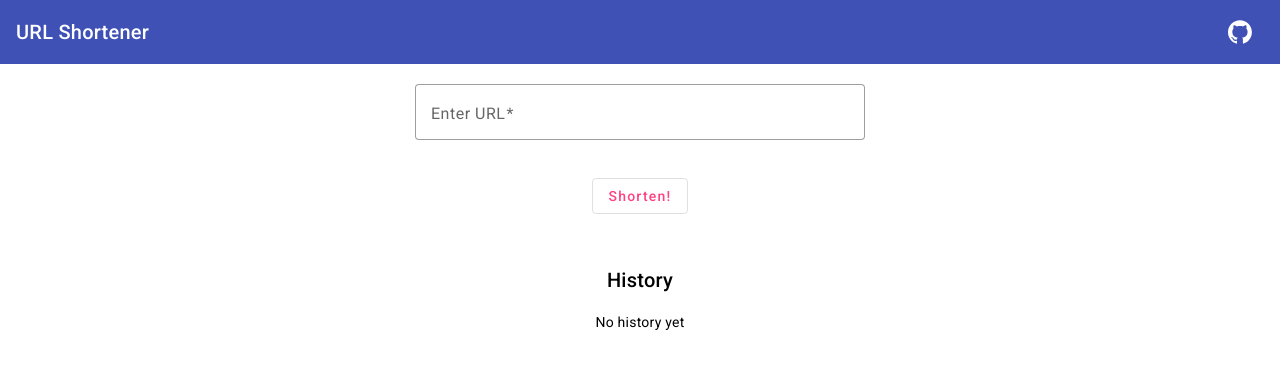
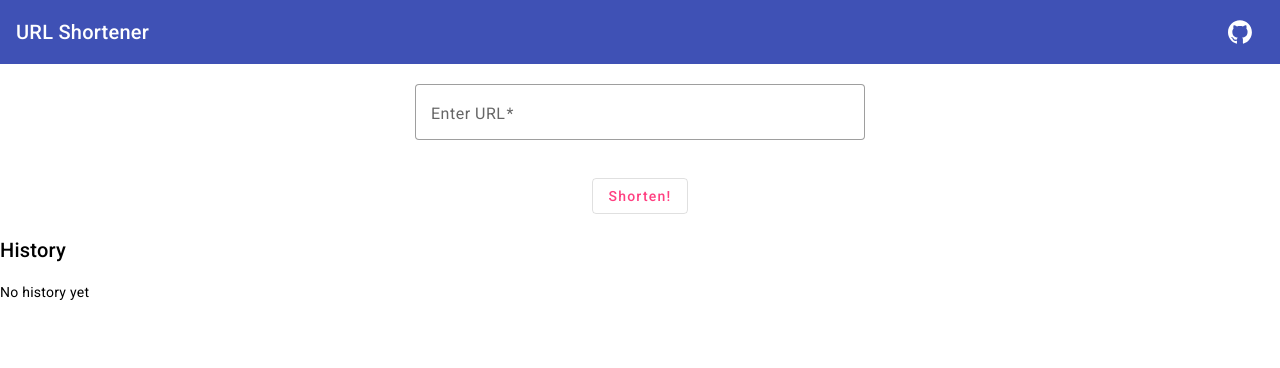
Before and after one commit to MiguelHigueraDev/url-shortener, an Angular app in the folder frontend/: page / in a window 1280 px wide. Shown: the top 368 px of the page. Built offline with nearby package versions, Linux system fonts and the light colour scheme.

Commit message:
fix(frontend, history): fix copy to clipboard

```diff
--- a/frontend/src/app/components/history/history.component.html
+++ b/frontend/src/app/components/history/history.component.html
@@ -1,17 +1,19 @@
-<div class="card">
+<div class="history-container">
     <mat-card-content>
         <h2>History</h2>
         @if (history.length === 0) {
             <p>No history yet</p>
         } @else {
             @for (item of history; track $index) {
+                <section class="history-cards">
                     <mat-card class="history-card">
                         <p class="original-url">Original URL</p>
                         <a class="url" href="{{item.originalUrl}}" target="_blank" style="display: block; margin-bottom: 6px;">{{item.originalUrl}}</a>
                         <p class="short-url">Short URL</p>
                         <a class="url" href="{{item.shortenedUrl}}" target="_blank" style="display: block; margin-bottom: 6px;">{{item.shortenedUrl}}</a>
-                    <button mat-raised-button color="accent">Copy</button>
+                        <button mat-raised-button color="accent" (click)="copyShortUrl(item.shortenedUrl)">Copy</button>
                     </mat-card>
+                </section>
             }
         }
     </mat-card-content>
--- a/frontend/src/app/components/history/history.component.ts
+++ b/frontend/src/app/components/history/history.component.ts
@@ -22,4 +22,8 @@ export class HistoryComponent implements OnInit {
     this.history = this.historyService.getHistory();
   }
 
+  copyShortUrl(url: string) {
+    navigator.clipboard.writeText(url);
+  }
+
 }
```
Lines whose indentation alone changed are shown as unchanged.
